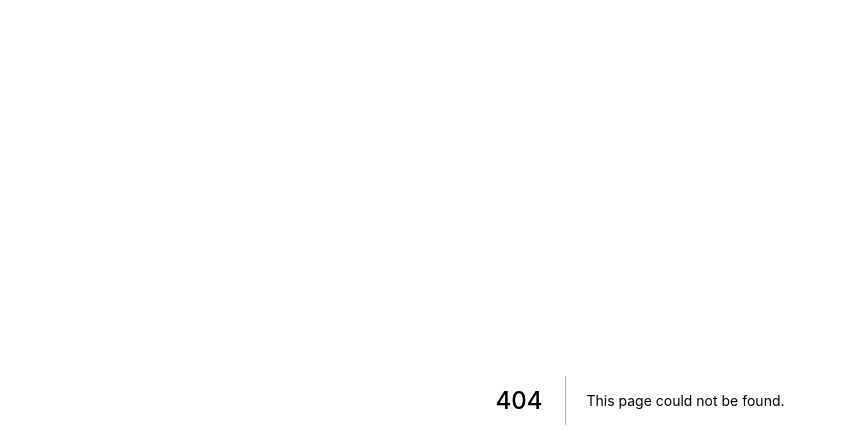
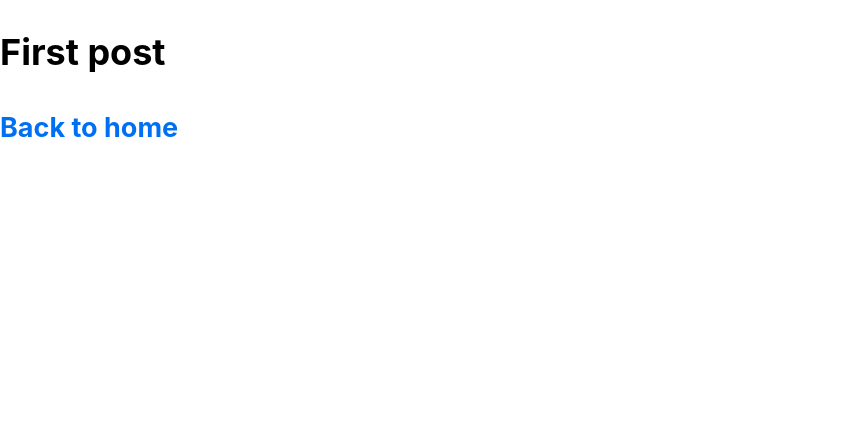
Before and after one commit to jawj/nextjs-ts-blog, a Next.js app: page /posts/first-post in a window 1280 px wide. Before the commit this address had no page. Shown: the top 448 px of the page, without its empty margins (0-846 px from the left). Built offline with nearby package versions, Linux system fonts and the light colour scheme.

Commit message:
First tweaks following tutorial

```diff
--- /dev/null
+++ b/pages/posts/first-post.tsx
@@ -0,0 +1,18 @@
+import Head from 'next/head';
+import Link from 'next/link';
+
+export default function FirstPost() {
+  return (
+    <>
+      <Head>
+        <title>First post</title>
+      </Head>
+      <h1>First post</h1>
+      <h2>
+        <Link href="/">
+          <a>Back to home</a>
+        </Link>
+      </h2>
+    </>
+  );
+}
--- a/styles/globals.css
+++ b/styles/globals.css
@@ -2,25 +2,26 @@ html,
 body {
   padding: 0;
   margin: 0;
-  font-family: -apple-system, BlinkMacSystemFont, Segoe UI, Roboto, Oxygen,
-    Ubuntu, Cantarell, Fira Sans, Droid Sans, Helvetica Neue, sans-serif;
-}
-
-a {
-  color: inherit;
-  text-decoration: none;
+  font-family: -apple-system, BlinkMacSystemFont, Segoe UI, Roboto, Oxygen, Ubuntu,
+    Cantarell, Fira Sans, Droid Sans, Helvetica Neue, sans-serif;
+  line-height: 1.6;
+  font-size: 18px;
 }
 
 * {
   box-sizing: border-box;
 }
 
-@media (prefers-color-scheme: dark) {
-  html {
-    color-scheme: dark;
-  }
-  body {
-    color: white;
-    background: black;
-  }
+a {
+  color: #0070f3;
+  text-decoration: none;
 }
+
+a:hover {
+  text-decoration: underline;
+}
+
+img {
+  max-width: 100%;
+  display: block;
+}
```
Also changed, not shown: pages/index.tsx (+7 -4 lines).
